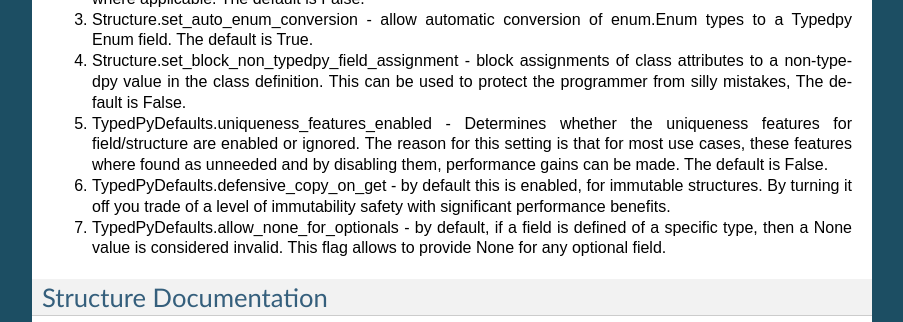
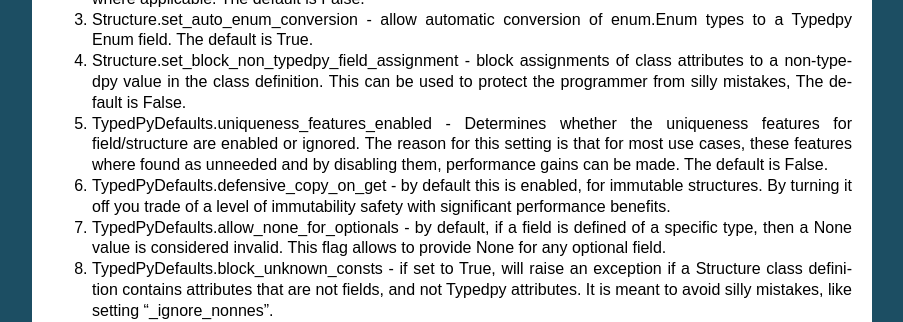
Before and after one commit to loyada/typedpy, a Sphinx documentation site: the page built from docs/structures.rst, in a window 1280 px wide and 900 px high, scrolled down 15363 px, cut to the strip 0-322 px from the top of the window. Shown: the whole strip, without its empty margins (198-1101 px from the left). Built offline with Sphinx 7.4.7, drawn with Linux system fonts in a browser that asks for light colours.

Commit message:
Update structures.rst

```diff
--- a/docs/structures.rst
+++ b/docs/structures.rst
@@ -963,6 +963,10 @@ Typedpy exposes several global defaults. These can be views as the Typedpy confi
    you trade of a level of immutability safety with significant performance benefits.
 7. TypedPyDefaults.allow_none_for_optionals - by default, if a field is defined of a specific type, then a None value
    is considered invalid. This flag allows to provide None for any optional field.
+8. TypedPyDefaults.block_unknown_consts - if set to True, will raise an exception if a Structure class definition contains
+   attributes that are not fields, and not Typedpy attributes. It is meant to avoid silly mistakes, like
+   setting "_ignore_nonnes".
+
 
 
 Structure Documentation
```
